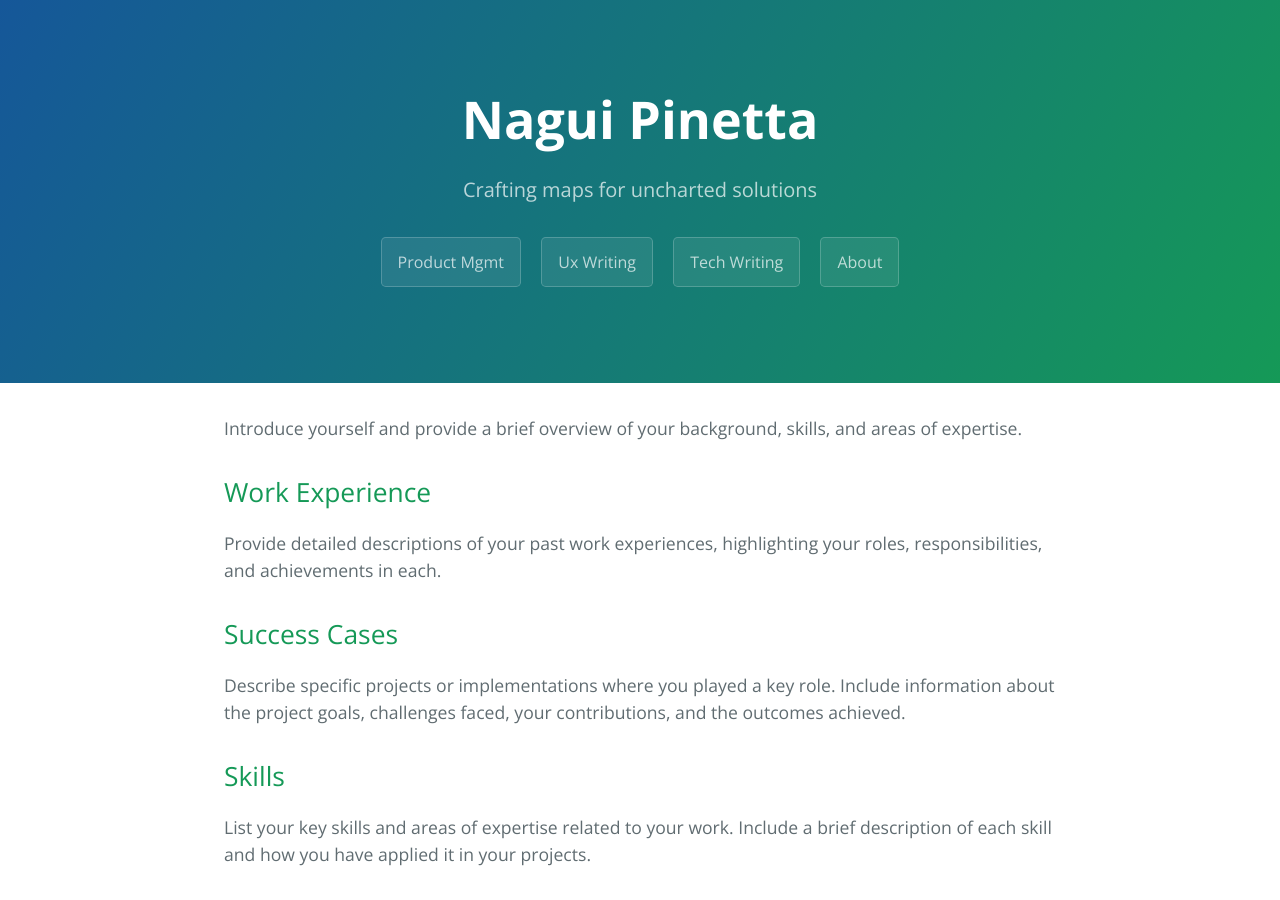
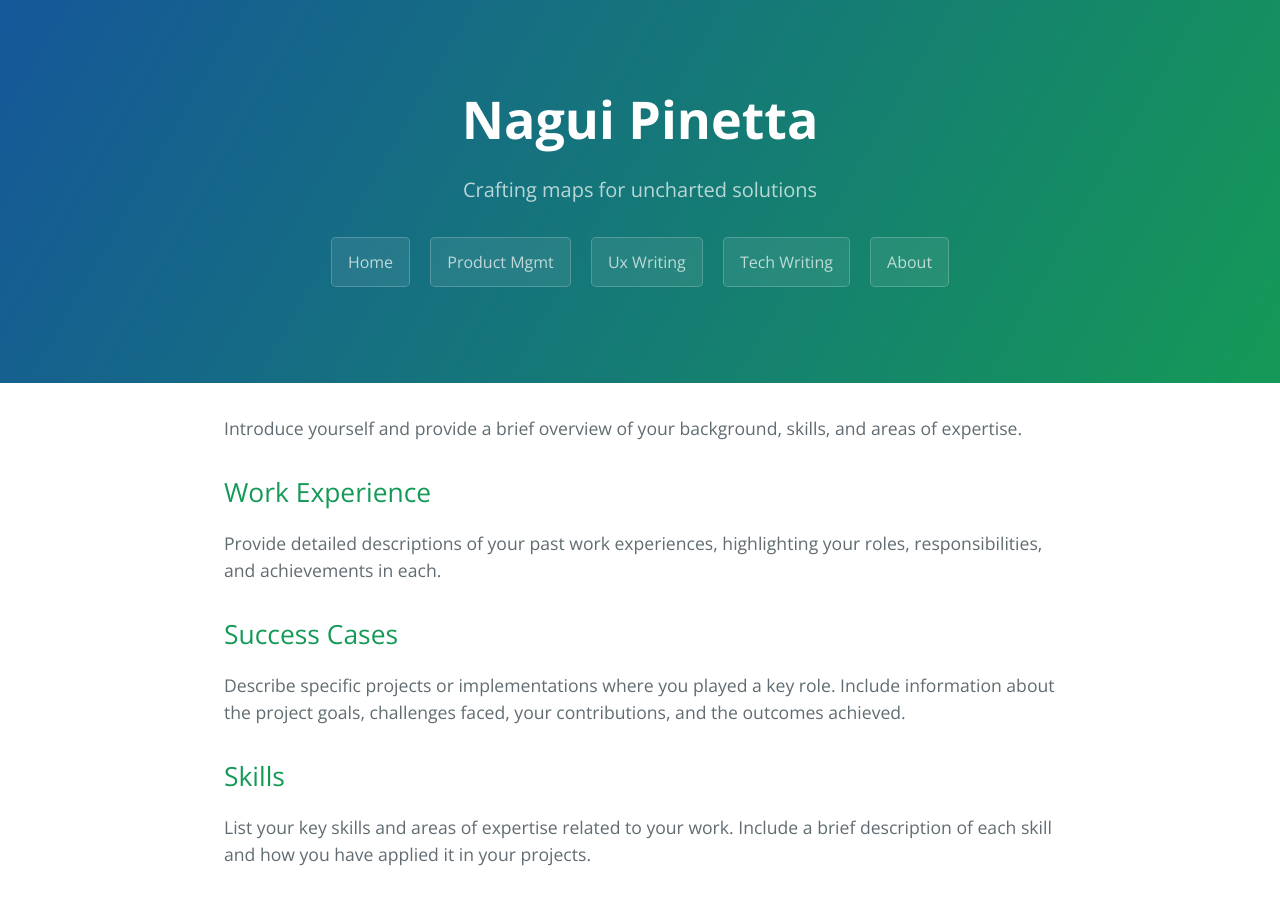
Before and after one commit to BigStepIdiomas/bigstepidiomas.github.io, a Jekyll site: the page built from index.md, in a window 1280 px wide and 900 px high. Built offline with Jekyll 4.4.1, drawn with Linux system fonts in a browser that asks for light colours.

Commit message:
commit - reverting html in default.html

```diff
--- a/_layouts/default.html
+++ b/_layouts/default.html
@@ -22,6 +22,7 @@
         <a href="{{ site.github.repository_url }}" class="btn">View on GitHub</a>
       {% endif %}
       {% if site.show_downloads %}
+        <a href="https://nagui.xyz" class="btn">Home</a>
         <a href="https://nagui.xyz/productmgmt.html" class="btn">Product Mgmt</a>
         <a href="https://nagui.xyz/uxwriting.html" class="btn">Ux Writing</a>
         <a href="https://nagui.xyz/techwriting.html" class="btn">Tech Writing</a>
```
